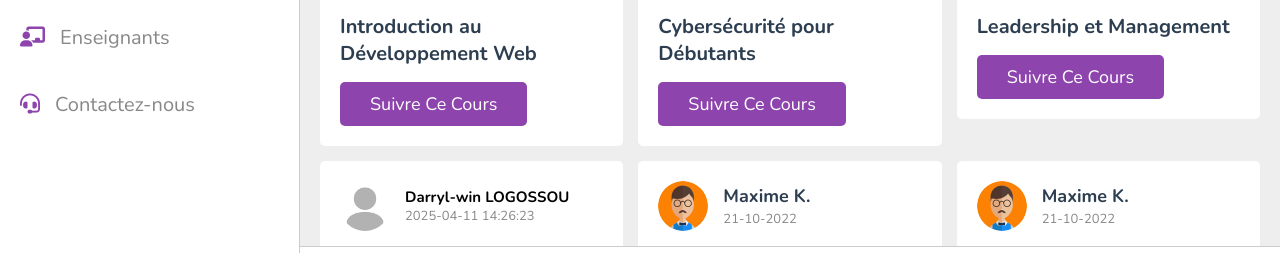
After one commit to FulbertDev-AI/MBH_25, a PHP site: page /courses.php in a window 1280 px wide. The commit adds this page. Shown: the part 476-729 px from the top of the page. Run offline with PHP 8.4, Linux system fonts and the light colour scheme; data comes from the database, SQL or seed files in the repository; some libraries are stand-ins or nearby versions.

Commit message:
add courses.php file and update home.php to link to it

```diff
--- /dev/null
+++ b/src/views/courses.php
@@ -0,0 +1,91 @@
+<?php
+require_once __DIR__ . '/../controllers/CourseController.php';
+
+$courseController = new CourseController();
+$courses = $courseController->index();
+?>
+
+<!DOCTYPE html>
+<html lang="fr">
+<head>
+    <meta charset="UTF-8">
+    <meta http-equiv="X-UA-Compatible" content="IE=edge">
+    <meta name="viewport" content="width=device-width, initial-scale=1.0">
+    <title>cours</title>
+    <!-- font awesome cdn link  -->
+    <link rel="stylesheet" href="https://cdnjs.cloudflare.com/ajax/libs/font-awesome/6.1.2/css/all.min.css">
+    <!-- custom css file link  -->
+    <link rel="stylesheet" href="../assets/css/style.css">
+</head>
+<body>
+<?php include "../includes/header.php"; ?>
+<?php include '../includes/sidebar.php' ?>
+
+<section class="courses">
+
+    <h1 class="heading">Nos cours</h1>
+
+    <div class="box-container">
+
+        <?php
+        foreach ($courses as $course) {
+            echo "
+            <div class='box'>
+            <div class='tutor'>
+                <img src=\"../assets/images/{$course['user_photo']}\" alt=''>
+                <div class='info'>
+                    <h2>{$course['instructor_name']}</h2>
+                    <span>${course['created_at']}</span>
+                </div>
+            </div>
+            <div class='thumb'>
+                <img src='../assets/images/${course['thumbnail']}' alt=''>
+            </div>
+            <h3 class='title'>{$course['title']}</h3>
+            <a href='playlist.html' class='inline-btn'>Suivre ce cours</a>
+        </div>
+            ";
+        }
+        ?>
+
+        <div class="box">
+            <div class="tutor">
+                <img src="../assets/images/pic-3.jpg" alt="">
+                <div class="info">
+                    <h3>Maxime K.</h3>
+                    <span>21-10-2022</span>
+                </div>
+            </div>
+            <div class="thumb">
+                <img src="../assets/images/thumb-2.png" alt="">
+                <span>10 vidéos</span>
+            </div>
+            <h3 class="title">Cours complet CSS</h3>
+            <a href="playlist.html" class="inline-btn">voir playlist</a>
+        </div>
+
+        <div class="box">
+            <div class="tutor">
+                <img src="../assets/images/pic-3.jpg" alt="">
+                <div class="info">
+                    <h3>Maxime K.</h3>
+                    <span>21-10-2022</span>
+                </div>
+            </div>
+            <div class="thumb">
+                <img src="../assets/images/thumb-2.png" alt="">
+                <span>10 vidéos</span>
+            </div>
+            <h3 class="title">Cours complet CSS</h3>
+            <a href="playlist.html" class="inline-btn">voir playlist</a>
+        </div>
+    </div>
+
+</section>
+
+<?php include '../includes/footer.php' ?>
+
+<!-- custom js file link  -->
+<script src="../assets/js/script.js"></script>
+</body>
+</html>
--- a/src/views/home.php
+++ b/src/views/home.php
@@ -209,7 +209,7 @@
     </div>
 
     <div class="more-btn">
-        <a href="courses.html" class="inline-option-btn">Voir tous les cours</a>
+        <a href="courses.php" class="inline-option-btn">Voir tous les cours</a>
     </div>
 
 </section>
```
Also changed, not shown: src/models/Course.php (deleted, +0 -14 lines), src/models/User.php (deleted, +0 -12 lines).
